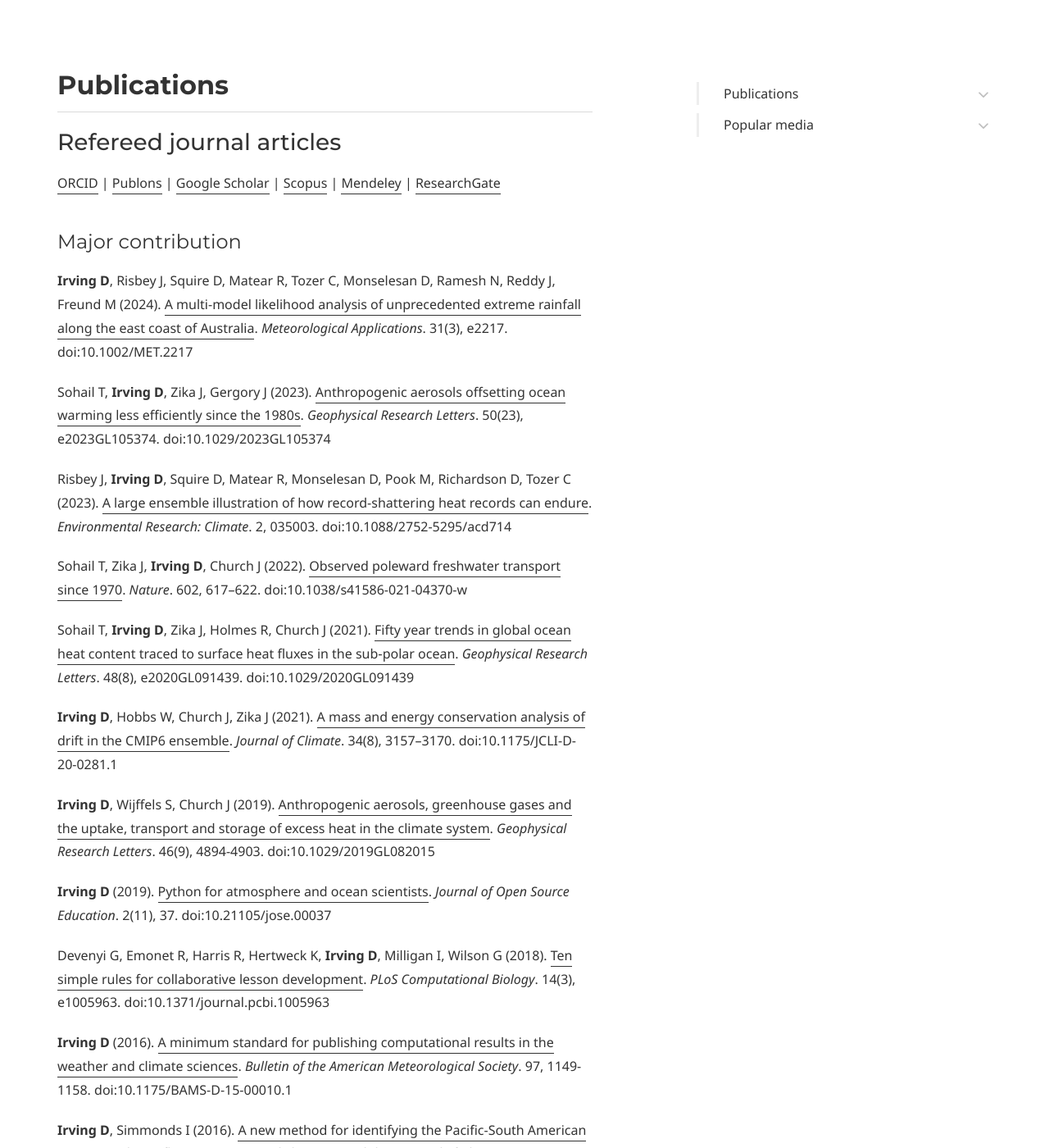
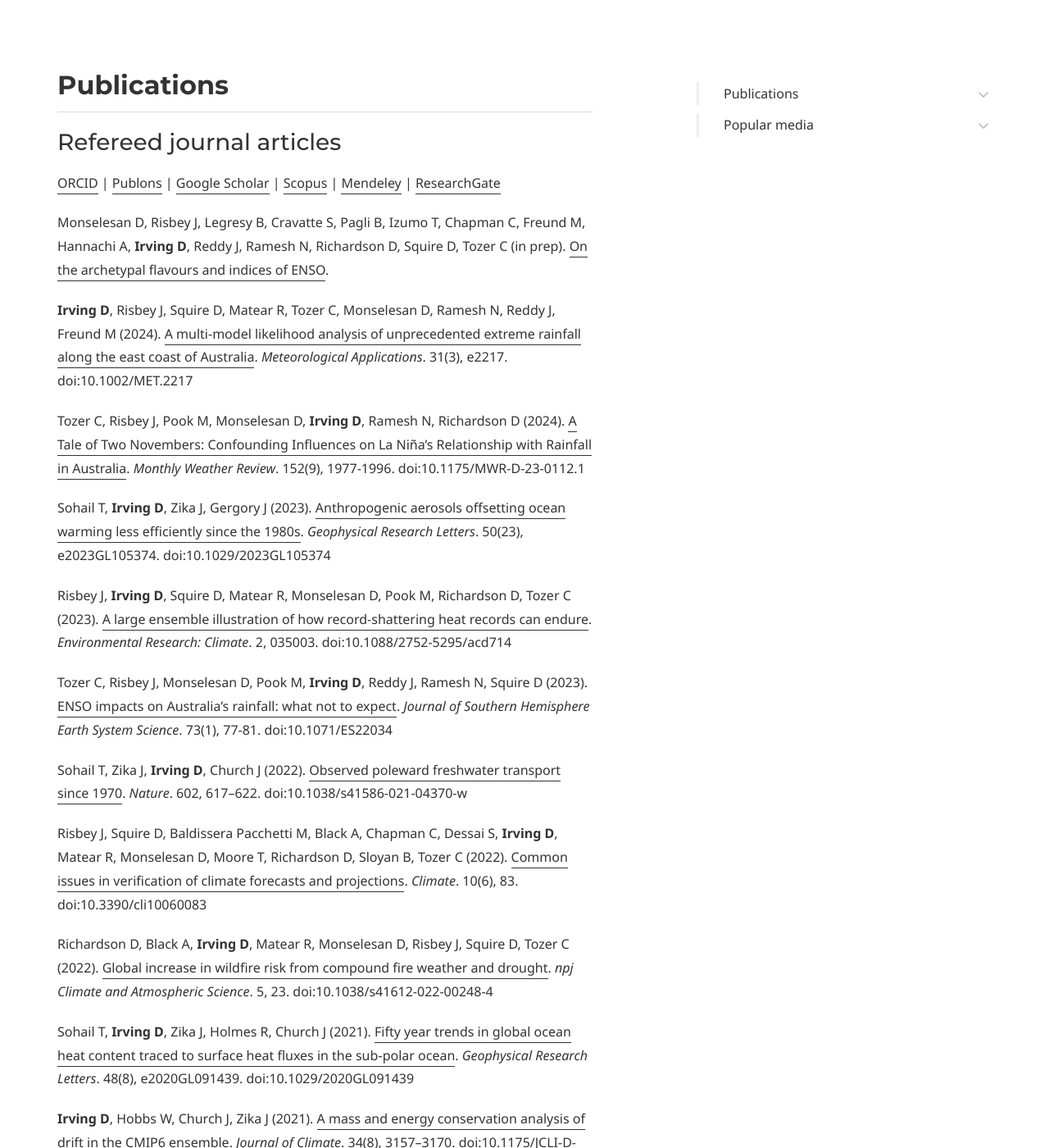
Before and after one commit to DamienIrving/damienirving.github.io, a Jekyll site: the page built from publications.md, in a window 1280 px wide and 1400 px high, scrolled down 614 px. Shown: the whole window at 82% size. Built offline with Jekyll 4.4.1, drawn with Linux system fonts in a browser that asks for light colours; some web fonts are replaced; some of the changed text lies outside the part shown.

Commit message:
Update publications.md

```diff
--- a/publications.md
+++ b/publications.md
@@ -28,15 +28,23 @@ page_nav:
 [Mendeley](https://www.mendeley.com/profiles/damien-irving/) |
 [ResearchGate](https://www.researchgate.net/profile/Damien_Irving)
 
-#### Major contribution
+Monselesan D, Risbey J, Legresy B, Cravatte S, Pagli B, Izumo T, Chapman C, Freund M, Hannachi A, **Irving D**, Reddy J, Ramesh N, Richardson D, Squire D, Tozer C (in prep). [On the archetypal flavours and indices of ENSO](https://arxiv.org/abs/2406.08694).
 
 **Irving D**, Risbey J, Squire D, Matear R, Tozer C, Monselesan D, Ramesh N, Reddy J, Freund M (2024). [A multi-model likelihood analysis of unprecedented extreme rainfall along the east coast of Australia](https://doi.org/10.1002/MET.2217). *Meteorological Applications*. 31(3), e2217. doi:10.1002/MET.2217
+
+Tozer C, Risbey J, Pook M, Monselesan D, **Irving D**, Ramesh N, Richardson D (2024). [A Tale of Two Novembers: Confounding Influences on La Niña’s Relationship with Rainfall in Australia](https://doi.org/10.1175/MWR-D-23-0112.1). *Monthly Weather Review*. 152(9), 1977-1996. doi:10.1175/MWR-D-23-0112.1
 
 Sohail T, **Irving D**, Zika J, Gergory J (2023). [Anthropogenic aerosols offsetting ocean warming less efficiently since the 1980s](https://doi.org/10.1029/2023GL105374). *Geophysical Research Letters*. 50(23), e2023GL105374. doi:10.1029/2023GL105374
 
 Risbey J, **Irving D**, Squire D, Matear R, Monselesan D, Pook M, Richardson D, Tozer C (2023). [A large ensemble illustration of how record-shattering heat records can endure](https://doi.org/10.1088/2752-5295/acd714). *Environmental Research: Climate*. 2, 035003. doi:10.1088/2752-5295/acd714
 
+Tozer C, Risbey J, Monselesan D, Pook M, **Irving D**, Reddy J, Ramesh N, Squire D (2023). [ENSO impacts on Australia’s rainfall: what not to expect](https://doi.org/10.1071/ES22034). *Journal of Southern Hemisphere Earth System Science*. 73(1), 77-81. doi:10.1071/ES22034
+
 Sohail T, Zika J, **Irving D**, Church J (2022). [Observed poleward freshwater transport since 1970](https://doi.org/10.1038/s41586-021-04370-w). *Nature*. 602, 617–622. doi:10.1038/s41586-021-04370-w
+
+Risbey J, Squire D, Baldissera Pacchetti M, Black A, Chapman C, Dessai S, **Irving D**, Matear R, Monselesan D, Moore T, Richardson D, Sloyan B, Tozer C (2022). [Common issues in verification of climate forecasts and projections](https://doi.org/10.3390/cli10060083). *Climate*. 10(6), 83. doi:10.3390/cli10060083
+
+Richardson D, Black A, **Irving D**, Matear R, Monselesan D, Risbey J, Squire D, Tozer C (2022). [Global increase in wildfire risk from compound fire weather and drought](https://doi.org/10.1038/s41612-022-00248-4). *npj Climate and Atmospheric Science*. 5, 23. doi:10.1038/s41612-022-00248-4
 
 Sohail T, **Irving D**, Zika J, Holmes R, Church J (2021). [Fifty year trends in global ocean heat content traced to surface heat fluxes in the sub‐polar ocean](https://doi.org/10.1029/2020GL091439). *Geophysical Research Letters*. 48(8), e2020GL091439. doi:10.1029/2020GL091439
 
@@ -69,18 +77,6 @@ Perkins S, **Irving D**, Brown J, Power S, Moise A, Colman R, Smith I (2012). [C
 **Irving D**, Cook J, Young M, Menz H (2007). [Obesity and pronated foot type may increase the risk of chronic plantar heel pain: a matched case control study](https://doi.org/10.1186/1471-2474-8-41). *BMC Musculoskeletal Disorders*. 8, 41. doi:10.1186/1471-2474-8-41
 
 **Irving D**, Cook J, Menz H (2006). [Factors associated with chronic plantar heel pain: a systematic review](https://doi.org/10.1016/j.jsams.2006.02.004). *Journal of Science and Medicine in Sport*. 9, 11-22. doi:10.1016/j.sams.2006.02.004
-
-#### Minor contribution
-
-Monselesan D, Risbey J, Legresy B, Cravatte S, Pagli B, Izumo T, Chapman C, Freund M, Hannachi A, **Irving D**, Reddy J, Ramesh N, Richardson D, Squire D, Tozer C (in prep). [On the archetypal flavours and indices of ENSO](https://arxiv.org/abs/2406.08694).
-
-Tozer C, Risbey J, Pook M, Monselesan D, **Irving D**, Ramesh N, Richardson D (2024). [A Tale of Two Novembers: Confounding Influences on La Niña’s Relationship with Rainfall in Australia](https://doi.org/10.1175/MWR-D-23-0112.1). *Monthly Weather Review*. 152(9), 1977-1996. doi:10.1175/MWR-D-23-0112.1
-
-Tozer C, Risbey J, Monselesan D, Pook M, **Irving D**, Reddy J, Ramesh N, Squire D (2023). [ENSO impacts on Australia’s rainfall: what not to expect](https://doi.org/10.1071/ES22034). *Journal of Southern Hemisphere Earth System Science*. 73(1), 77-81. doi:10.1071/ES22034
-
-Risbey J, Squire D, Baldissera Pacchetti M, Black A, Chapman C, Dessai S, **Irving D**, Matear R, Monselesan D, Moore T, Richardson D, Sloyan B, Tozer C (2022). [Common issues in verification of climate forecasts and projections](https://doi.org/10.3390/cli10060083). *Climate*. 10(6), 83. doi:10.3390/cli10060083
-
-Richardson D, Black A, **Irving D**, Matear R, Monselesan D, Risbey J, Squire D, Tozer C (2022). [Global increase in wildfire risk from compound fire weather and drought](https://doi.org/10.1038/s41612-022-00248-4). *npj Climate and Atmospheric Science*. 5, 23. doi:10.1038/s41612-022-00248-4
 
 ### Books
 
```
